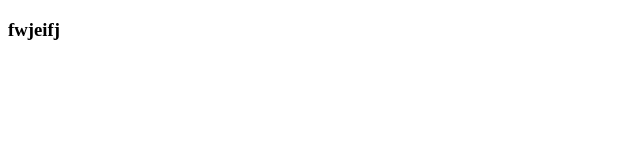
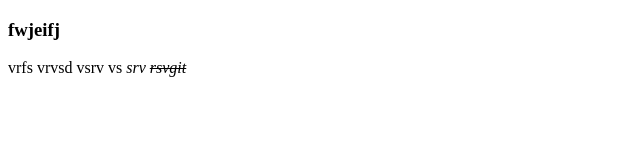
Before and after one commit to zarruxxon/zarruxxon, a plain HTML site: page index.html in a window 1280 px wide. Shown: the whole page, without its empty margins (0-640 px from the left). Drawn offline with Linux system fonts and the light colour scheme.

Commit message:
zarruxxon

```diff
--- a/index.html
+++ b/index.html
@@ -7,5 +7,14 @@
 </head>
 <body>
     <h3>fwjeifj</h3>
+    <div>
+        vrfs
+        vrvsd
+        vsrv
+        vs
+        <var>srv
+            <s>rsvgit </s>
+        </var>
+    </div>
 </body>
 </html>
```
